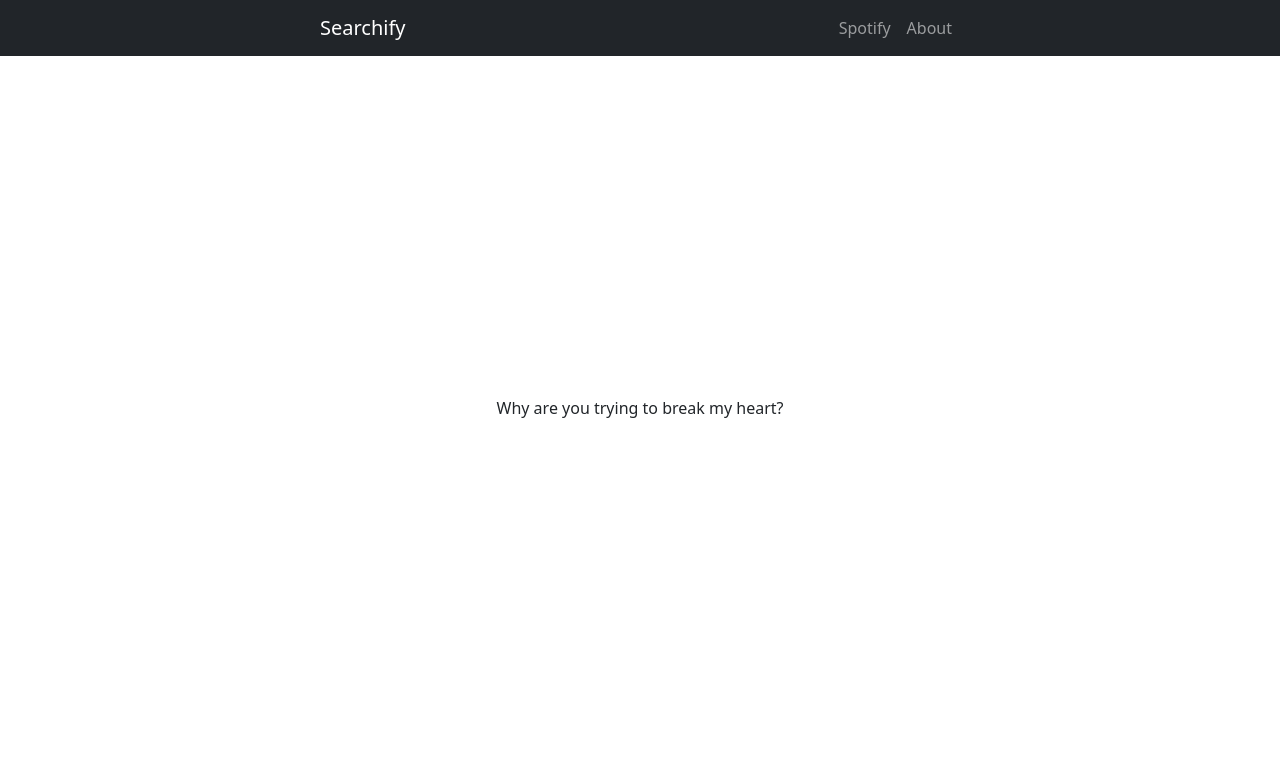
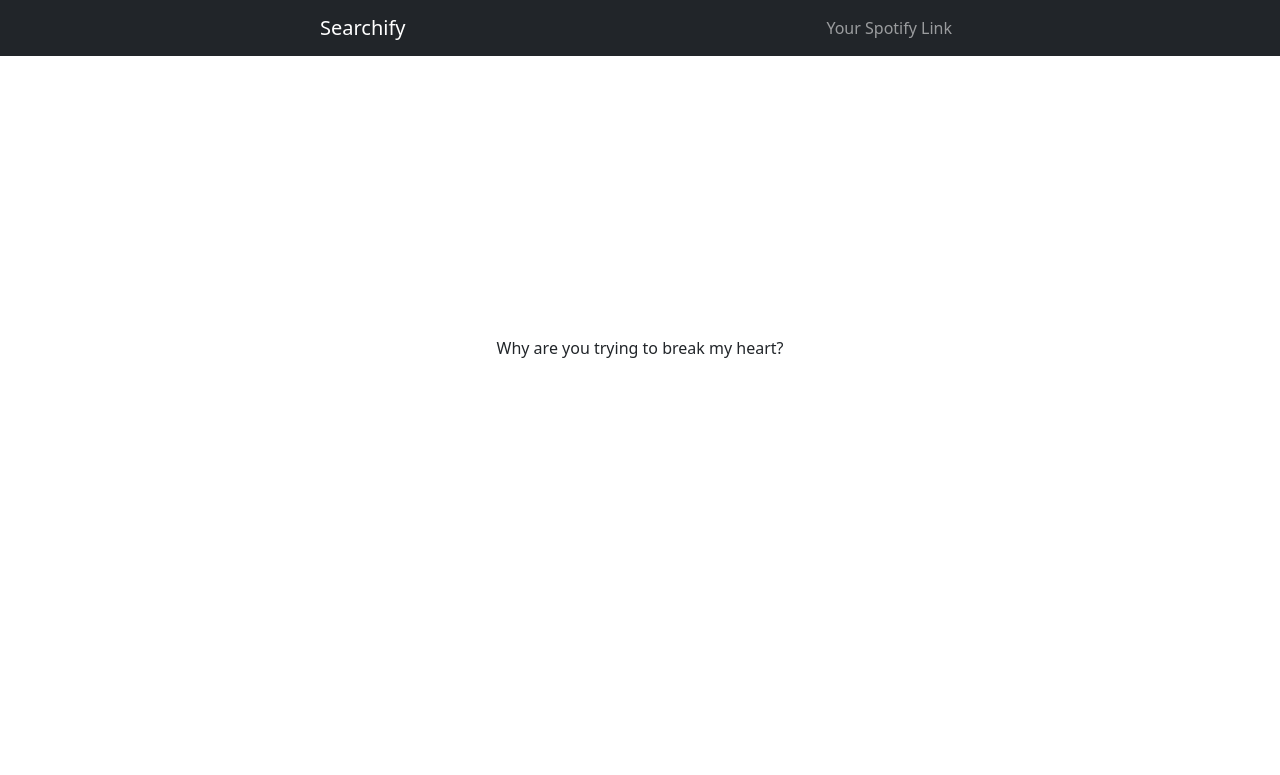
Before and after one commit to wesngu28/searchify-flask, a Flask app: template spotifyinfo/templates/400.html in a window 1280 px wide. Shown: the top 775 px of the page. Run offline with Flask 2, Linux system fonts and the light colour scheme; the template is opened without the code that fills it, so the values that code supplies are empty; some libraries are stand-ins or nearby versions.

Commit message:
New css for center elements

```diff
--- a/spotifyinfo/static/styles.css
+++ b/spotifyinfo/static/styles.css
@@ -2,6 +2,7 @@ body{
   display:flex;
   flex-direction:column;
   align-items: center;
+  justify-content: center;
   height: 100%;
 }
 
@@ -40,8 +41,24 @@ nav {
 
 #login, #error {
   width: 100%;
-  height: 90vh;
+}
+
+#about {
+  width: 50%;
+  flex-wrap: wrap;
+}
+
+@media screen and (orientation: portrait) {
+  #about {
+    width: 100%;
+  }
+}
+
+.centered {
   display: flex;
+  flex-direction: column;
+  justify-content: center;
   align-items: center;
-  justify-content: center;
+  text-align: center;
+  min-height: 75vh;
 }
--- a/spotifyinfo/templates/400.html
+++ b/spotifyinfo/templates/400.html
@@ -5,7 +5,7 @@ Spotify Translator
 {% endblock %}
 
 {% block content %}
-<div id="error">
+<div class="centered">
   <p>Why are you trying to break my heart?</p>
 </div>
 {% endblock %}
--- a/spotifyinfo/templates/401.html
+++ b/spotifyinfo/templates/401.html
@@ -5,7 +5,7 @@ Spotify Translator
 {% endblock %}
 
 {% block content %}
-<div id="error">
+<div class="centered">
   <p>You are not authenticated with Spotify. Please go and do that if you wish to proceed.</p>
   <p><input class="btn btn-success btn-lg" type="submit" value="Login with Spotify" id="sub"/></p>
 </div>
--- a/spotifyinfo/templates/404.html
+++ b/spotifyinfo/templates/404.html
@@ -5,7 +5,7 @@ Spotify Translator
 {% endblock %}
 
 {% block content %}
-<div id="error">
+<div class="centered">
   <p>This doesn't exist.</p>
 </div>
 {% endblock %}
--- a/spotifyinfo/templates/405.html
+++ b/spotifyinfo/templates/405.html
@@ -5,7 +5,7 @@ Spotify Translator
 {% endblock %}
 
 {% block content %}
-<div id="error">
+<div class="centered">
   <p>The app is not configured to do what you are asking.</p>
 </div>
 {% endblock %}
--- a/spotifyinfo/templates/500.html
+++ b/spotifyinfo/templates/500.html
@@ -5,7 +5,7 @@ Spotify Translator
 {% endblock %}
 
 {% block content %}
-<div id="error">
+<div class="centered">
   <p>Something went wrong.</p>
 </div>
 {% endblock %}
--- a/spotifyinfo/templates/base.html
+++ b/spotifyinfo/templates/base.html
@@ -15,10 +15,7 @@
         <a class="navbar-brand abs" href="/">Searchify</a>
           <ul class="navbar-nav ms-auto">
             <li class="nav-item active">
-              <a id="user" class="nav-link" href="/user">Spotify</a>
-            </li>
-            <li class="nav-item">
-              <a class="nav-link" href="">About</a>
+              <a id="user" class="nav-link" href="/user">Your Spotify Link</a>
             </li>
           </ul>
     </nav>
--- a/spotifyinfo/templates/index.html
+++ b/spotifyinfo/templates/index.html
@@ -6,7 +6,7 @@ Spotify Translator
 
 {% block content %}
 <form action ="/" method="POST">
-  <div id="login" >
+  <div id="login" class="centered" >
     <p><input class="btn btn-success btn-lg" type="submit" value="Login with Spotify" id="sub"/></p>
   </div>
 </form>
```
Also changed, not shown: spotifyinfo/templates/home.html (+11 -2 lines).
